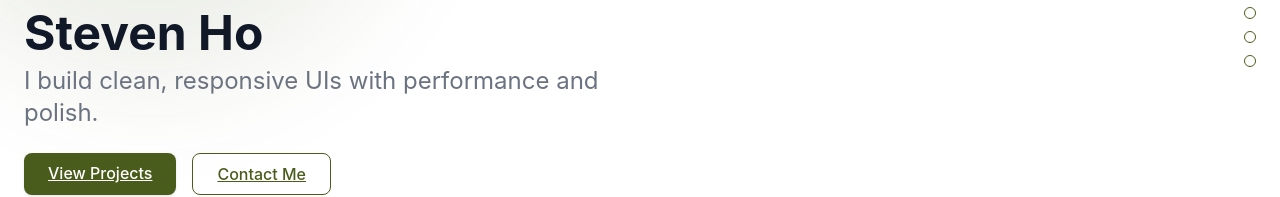
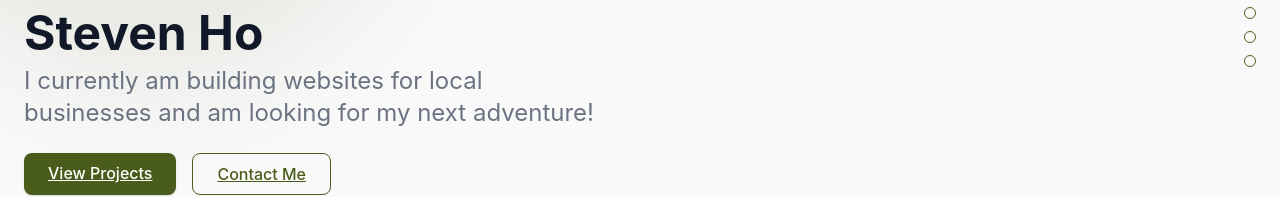
Before and after one commit to StevenH01/steven-port, a Next.js app: page / in a window 1280 px wide. Shown: the part 387-584 px from the top of the page. Built offline with nearby package versions, Linux system fonts and the light colour scheme; no server answers.

Commit message:
adjusted wording and background color

```diff
--- a/app/components/About.tsx
+++ b/app/components/About.tsx
@@ -16,9 +16,9 @@ const techStack = [
 ]
 
 const stats = [
-  { label: 'Years of Experience', value: '3+' },
-  { label: 'Projects Built', value: '15+' },
-  { label: 'Technologies Mastered', value: '10+' },
+  { label: 'Years of Experience', value: '1+' },
+  { label: 'Projects Built', value: '8+' },
+  { label: 'Working Technologies', value: '4+' },
 ]
 
 export const About = () => {
@@ -34,10 +34,9 @@ export const About = () => {
       <div className="flex flex-col md:flex-row items-start gap-12 mt-10">
         <AnimatedSection className="flex-1">
           <p className="text-[color:var(--text-muted)] text-base leading-relaxed">
-            I’m Steven, a passionate developer who enjoys crafting clean, responsive, and interactive user interfaces.
-            My background blends full-stack web development with a strong appreciation for frontend polish and performance.
-            <br /><br />
-            I’ve worked on student-focused platforms, AI-driven tools, and business websites. I love building tools that are both functional and beautiful — and I’m always learning something new.
+            Hi, I’m Steven, a passionate software engineer driven by a love for building meaningful, impactful tools. My experience spans full-stack development, with a strong focus on crafting responsive, engaging front-end interfaces.
+          <br /><br />
+            I’ve built websites for local businesses, led a team to deliver a full-stack e-commerce platform, and completed an internship where I improved login flows to enhance user experience. I’m always exploring new technologies and constantly learning how to create better, smarter software.
           </p>
         </AnimatedSection>
 
--- a/app/components/Hero.tsx
+++ b/app/components/Hero.tsx
@@ -27,7 +27,7 @@ export const Hero = () => {
 
         <AnimatedSection delay={0.3}>
           <h2 className="text-[color:var(--text-muted)] text-xl sm:text-2xl mt-2">
-            I build clean, responsive UIs with performance and polish.
+            I currently am building websites for local businesses and am looking for my next adventure!
           </h2>
         </AnimatedSection>
 
--- a/app/globals.css
+++ b/app/globals.css
@@ -5,7 +5,7 @@
 /* @import '@fontsource/inter/index.css'; */
 
 :root {
-  --bg-main: #C9B69;
+  --bg-main: #f9f9f9;
   --primary: #4a5c1b;
   --accent: #4ADE80;
   --text-main: #111827;
```
